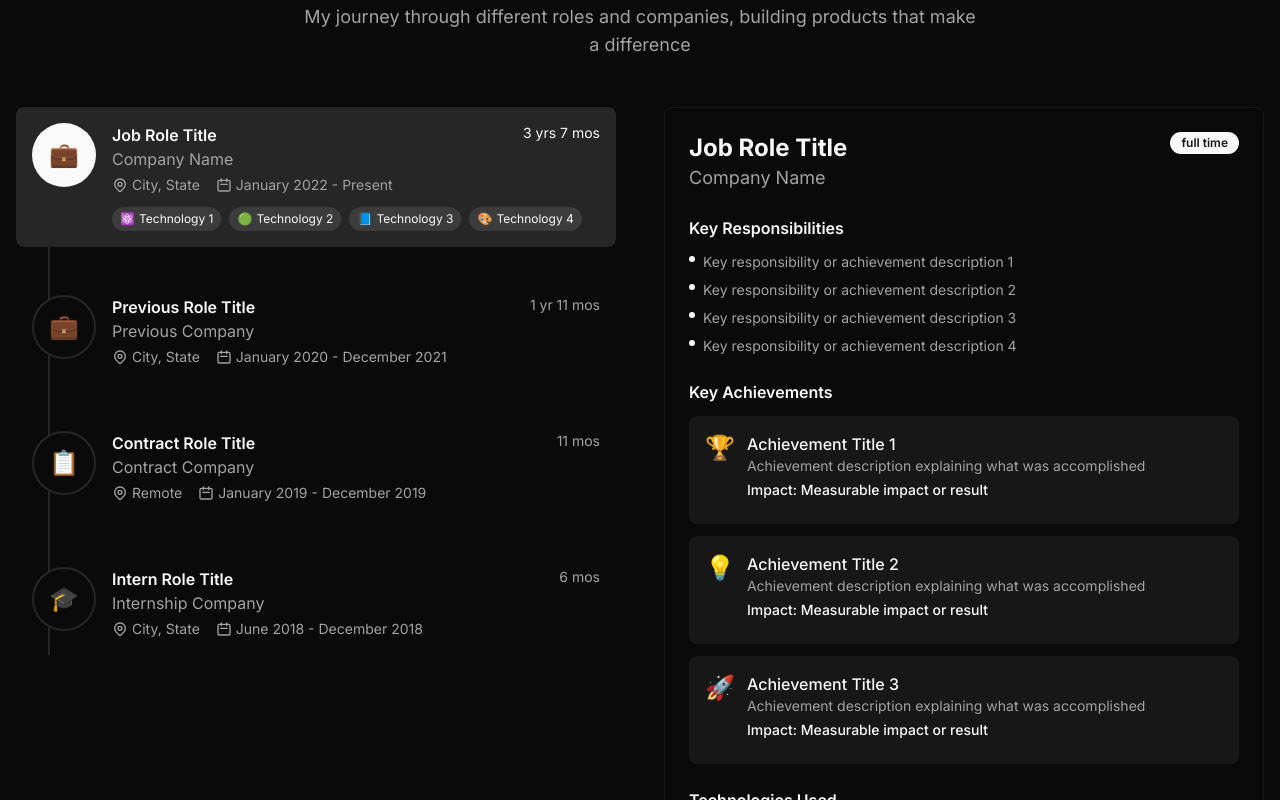
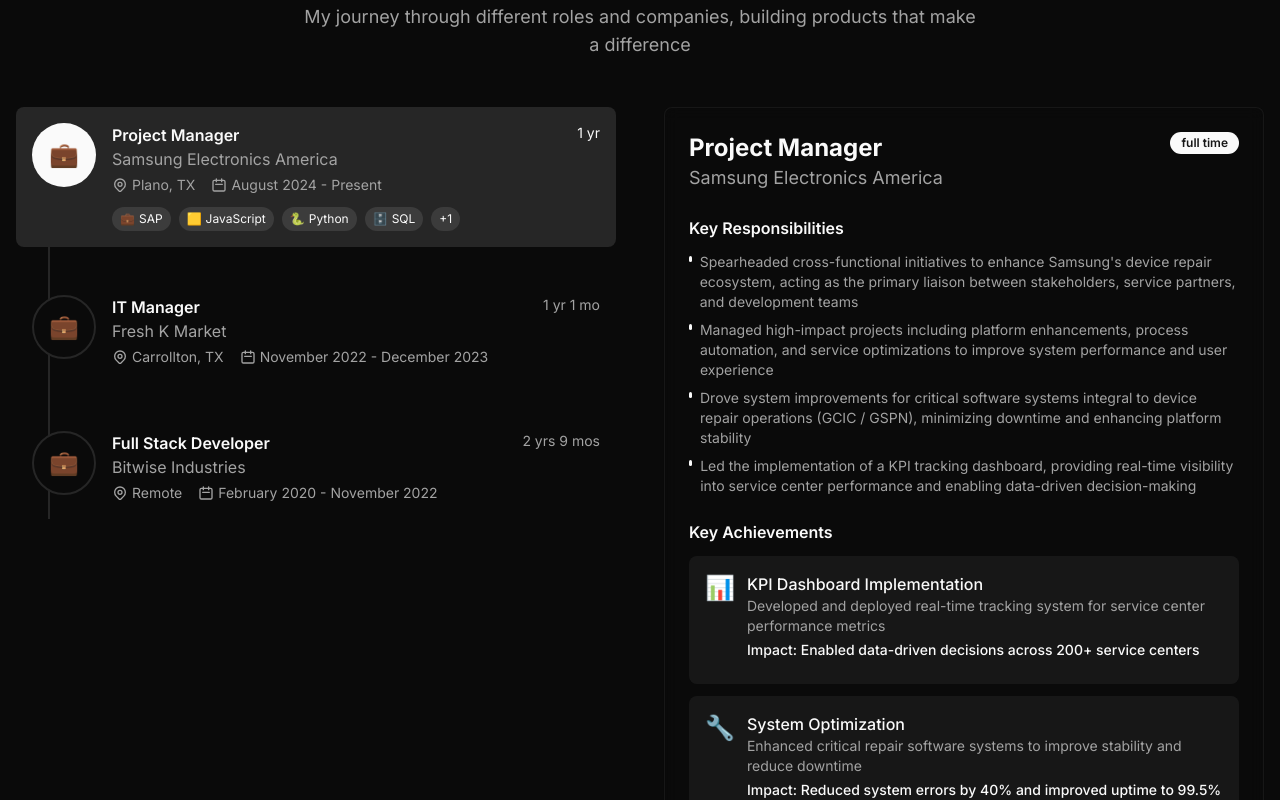
Before and after one commit to swz22/portfolio-jk, a Next.js app: page / in a window 1280 px wide. Shown: the part 4600-5400 px from the top of the page. Built offline with nearby package versions, Linux system fonts and the light colour scheme; no server answers.

Commit message:
fix: update experience section to use updated data

```diff
--- a/components/sections/experience/index.tsx
+++ b/components/sections/experience/index.tsx
@@ -2,166 +2,9 @@
 
 import { useState } from 'react';
 import { motion } from 'framer-motion';
-import type { Experience } from '@/types';
 import { ExperienceCard } from './experience-card';
 import { Timeline } from './timeline';
-
-// Temporary: Define experiences here until import issue is resolved
-const experiences: Experience[] = [
-  {
-    id: 'experience-id-1',
-    company: 'Company Name',
-    logo: '/companies/company-logo.png',
-    role: 'Job Role Title',
-    type: 'full-time',
-    duration: {
-      start: new Date('2022-01-01'),
-      end: 'present',
-    },
-    location: 'City, State',
-    description: [
-      'Key responsibility or achievement description 1',
-      'Key responsibility or achievement description 2',
-      'Key responsibility or achievement description 3',
-      'Key responsibility or achievement description 4',
-    ],
-    achievements: [
-      {
-        icon: '🏆',
-        title: 'Achievement Title 1',
-        description: 'Achievement description explaining what was accomplished',
-        impact: 'Measurable impact or result',
-      },
-      {
-        icon: '💡',
-        title: 'Achievement Title 2',
-        description: 'Achievement description explaining what was accomplished',
-        impact: 'Measurable impact or result',
-      },
-      {
-        icon: '🚀',
-        title: 'Achievement Title 3',
-        description: 'Achievement description explaining what was accomplished',
-        impact: 'Measurable impact or result',
-      },
-    ],
-    technologies: [
-      { name: 'Technology 1', icon: '⚛️', color: '#61DAFB', proficiency: 95 },
-      { name: 'Technology 2', icon: '🟢', color: '#339933', proficiency: 90 },
-      { name: 'Technology 3', icon: '📘', color: '#3178C6', proficiency: 85 },
-      { name: 'Technology 4', icon: '🎨', color: '#06B6D4', proficiency: 88 },
-    ],
-    projects: ['project-id-1', 'project-id-2'],
-  },
-  {
-    id: 'experience-id-2',
-    company: 'Previous Company',
-    logo: '/companies/previous-company-logo.png',
-    role: 'Previous Role Title',
-    type: 'full-time',
-    duration: {
-      start: new Date('2020-01-01'),
-      end: new Date('2021-12-31'),
-    },
-    location: 'City, State',
-    description: [
-      'Previous role responsibility 1',
-      'Previous role responsibility 2',
-      'Previous role responsibility 3',
-      'Previous role responsibility 4',
-    ],
-    achievements: [
-      {
-        icon: '⭐',
-        title: 'Previous Achievement Title',
-        description: 'Previous achievement description',
-        impact: 'Previous achievement impact',
-      },
-      {
-        icon: '📈',
-        title: 'Growth Achievement',
-        description: 'Growth achievement description',
-        impact: 'Growth metrics or results',
-      },
-    ],
-    technologies: [
-      { name: 'Past Tech 1', icon: '💻', color: '#4FC08D', proficiency: 88 },
-      { name: 'Past Tech 2', icon: '🔧', color: '#3776AB', proficiency: 85 },
-      { name: 'Past Tech 3', icon: '🗄️', color: '#4169E1', proficiency: 82 },
-    ],
-    projects: ['project-id-3'],
-  },
-  {
-    id: 'experience-id-3',
-    company: 'Contract Company',
-    logo: '/companies/contract-company-logo.png',
-    role: 'Contract Role Title',
-    type: 'contract',
-    duration: {
-      start: new Date('2019-01-01'),
-      end: new Date('2019-12-31'),
-    },
-    location: 'Remote',
-    description: [
-      'Contract role description 1',
-      'Contract role description 2',
-      'Contract role description 3',
-    ],
-    achievements: [
-      {
-        icon: '🎯',
-        title: 'Contract Achievement',
-        description: 'Contract achievement description',
-        impact: 'Contract project impact',
-      },
-    ],
-    technologies: [
-      {
-        name: 'Contract Tech 1',
-        icon: '🛠️',
-        color: '#61DAFB',
-        proficiency: 90,
-      },
-      {
-        name: 'Contract Tech 2',
-        icon: '🎨',
-        color: '#CC6699',
-        proficiency: 85,
-      },
-    ],
-    projects: [],
-  },
-  {
-    id: 'experience-id-4',
-    company: 'Internship Company',
-    logo: '/companies/internship-company-logo.png',
-    role: 'Intern Role Title',
-    type: 'internship',
-    duration: {
-      start: new Date('2018-06-01'),
-      end: new Date('2018-12-01'),
-    },
-    location: 'City, State',
-    description: [
-      'Internship responsibility 1',
-      'Internship responsibility 2',
-      'Internship learning experience',
-    ],
-    achievements: [
-      {
-        icon: '📚',
-        title: 'Learning Achievement',
-        description: 'What was learned during internship',
-        impact: 'Internship outcome or result',
-      },
-    ],
-    technologies: [
-      { name: 'Intern Tech 1', icon: '📝', color: '#F7DF1E', proficiency: 75 },
-      { name: 'Intern Tech 2', icon: '🌐', color: '#E34C26', proficiency: 80 },
-    ],
-    projects: [],
-  },
-];
+import { experiences } from '@/data/experience';
 
 export default function Experience() {
   const [selectedExperience, setSelectedExperience] = useState(
```
